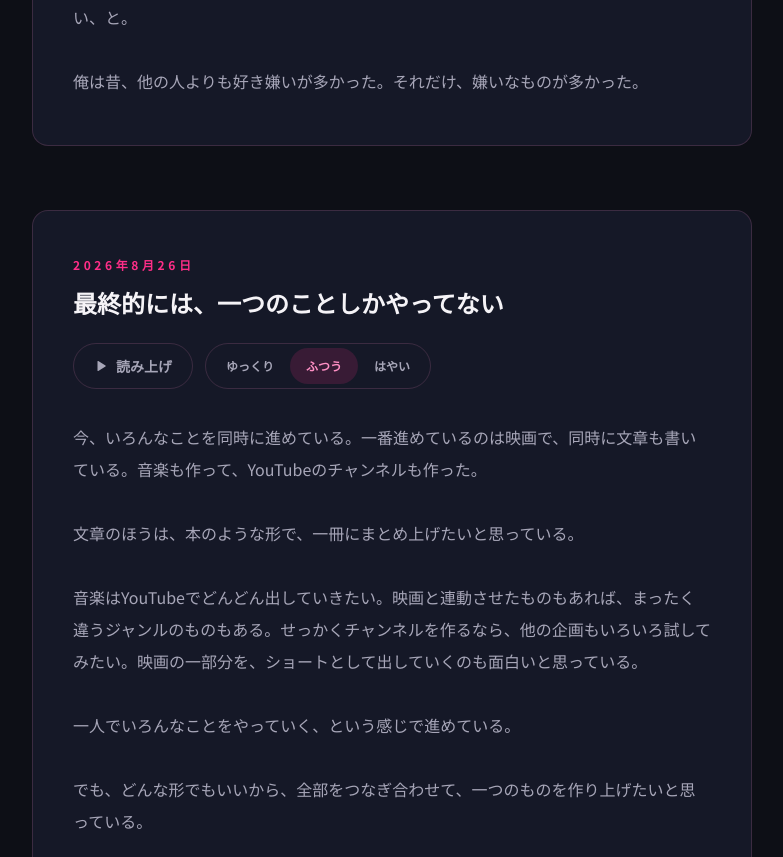
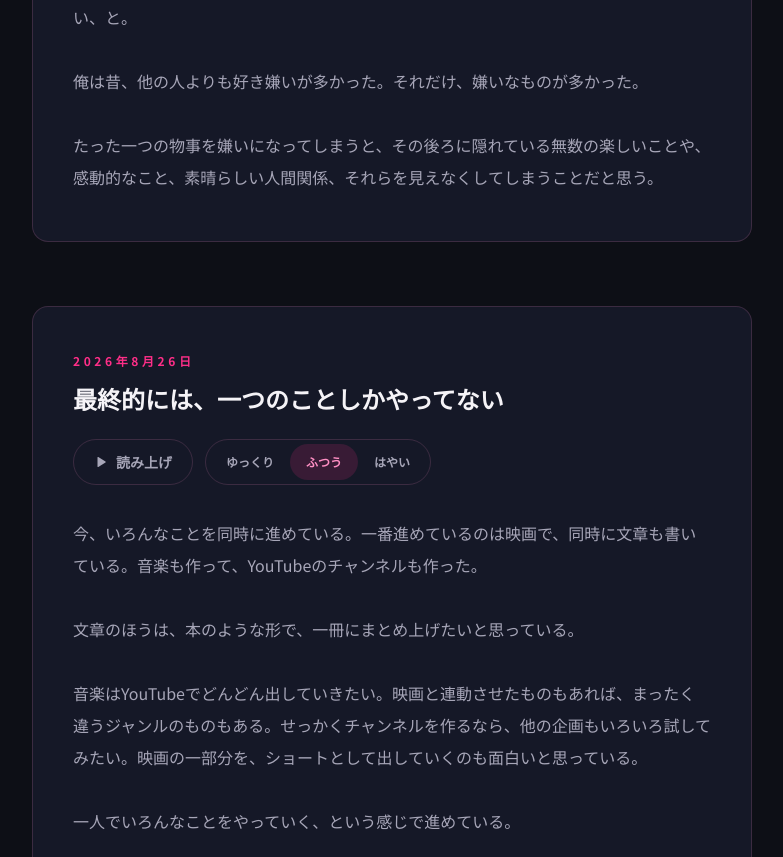
Before and after one commit to nakanointeria5963-alt/home-page, a Next.js app: page /writing in a window 1280 px wide. Shown: the part 6000-6857 px from the top of the page, without its empty margins (248-1031 px from the left). Built offline with nearby package versions, Linux system fonts and the light colour scheme.

Commit message:
執筆「お前は何が食べられるんだい」に締めの一段落を足す
ノブさんの依頼により公開。締めの位置は、ひっくり返ったあとに意見が来る形にした。

```diff
--- a/src/app/writing/entries.ts
+++ b/src/app/writing/entries.ts
@@ -73,6 +73,7 @@ export const WRITING_ENTRIES: WritingEntry[] = [
       "なのに、食べられるのに食べられない。人生半分損しているのかな、とまで思ってしまう自分がいる。",
       "俺は小学生の頃、おばあちゃんによく言われたことがある。お前は何が食べられるんだい、と。",
       "俺は昔、他の人よりも好き嫌いが多かった。それだけ、嫌いなものが多かった。",
+      "たった一つの物事を嫌いになってしまうと、その後ろに隠れている無数の楽しいことや、感動的なこと、素晴らしい人間関係、それらを見えなくしてしまうことだと思う。",
     ],
   },
   {
--- a/src/lib/reading.ts
+++ b/src/lib/reading.ts
@@ -432,4 +432,7 @@ export const CHECKED_WORDS: string[] = [
   "公式",
   "通話無料",
   "内容",
+  "無数",
+  "感動的",
+  "人間関係",
 ];
```
